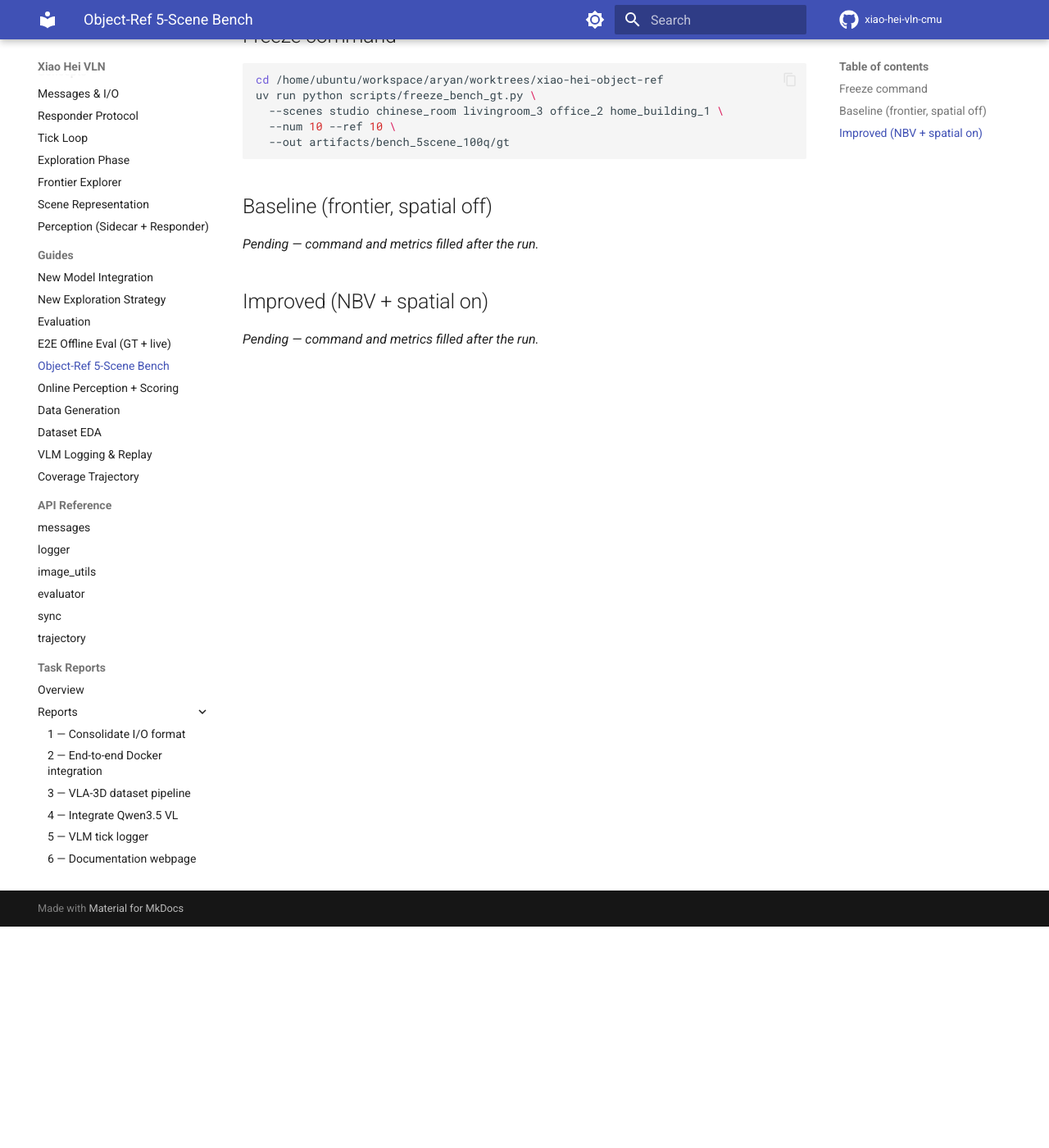
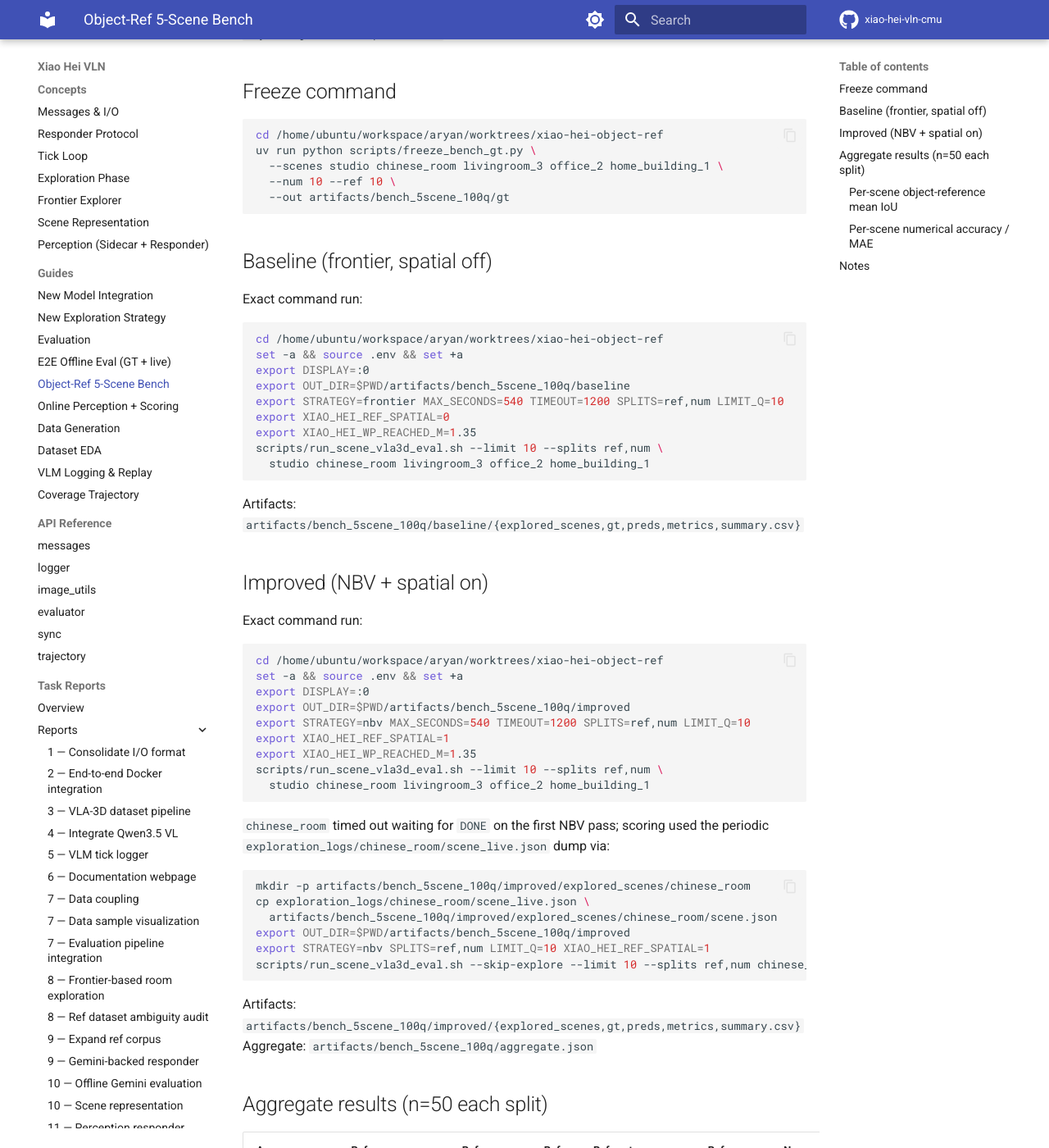
Before and after one commit to ginlov/xiao-hei-vln-cmu, an MkDocs documentation site: the page built from docs/OBJECT_REF_BENCH_5SCENE.md, in a window 1280 px wide and 1400 px high, scrolled down 270 px. Shown: the whole window at 82% size. Built offline with MkDocs 1.6.1 and Material for MkDocs 9.7.7, drawn with Linux system fonts in a browser that asks for light colours; comment, search, counter and statistics services are not loaded; some of the changed text lies outside the part shown.

Commit message:
docs: publish 5-scene 100-Q baseline vs improved bench results
Record exact commands and aggregate metrics for frontier vs NBV+spatial.

Co-authored-by: Cursor <cursoragent@cursor.com>

````diff
--- a/docs/OBJECT_REF_BENCH_5SCENE.md
+++ b/docs/OBJECT_REF_BENCH_5SCENE.md
@@ -2,7 +2,11 @@
 
 Frozen GT: first 10 ref + first 10 num per scene for
 `studio`, `chinese_room`, `livingroom_3`, `office_2`, `home_building_1`
-(50 + 50 = 100 questions). Same IDs scored on baseline and improved dumps.
+(50 + 50 = 100 questions). Same IDs scored on baseline and improved dumps
+(re-explore each arm separately).
+
+Worktree: `/home/ubuntu/workspace/aryan/worktrees/xiao-hei-object-ref`
+Branch: `aryan/object-ref-improvements`
 
 ## Freeze command
 
@@ -16,8 +20,82 @@ uv run python scripts/freeze_bench_gt.py \
 
 ## Baseline (frontier, spatial off)
 
-_Pending — command and metrics filled after the run._
+Exact command run:
+
+```bash
+cd /home/ubuntu/workspace/aryan/worktrees/xiao-hei-object-ref
+set -a && source .env && set +a
+export DISPLAY=:0
+export OUT_DIR=$PWD/artifacts/bench_5scene_100q/baseline
+export STRATEGY=frontier MAX_SECONDS=540 TIMEOUT=1200 SPLITS=ref,num LIMIT_Q=10
+export XIAO_HEI_REF_SPATIAL=0
+export XIAO_HEI_WP_REACHED_M=1.35
+scripts/run_scene_vla3d_eval.sh --limit 10 --splits ref,num \
+  studio chinese_room livingroom_3 office_2 home_building_1
+```
+
+Artifacts: `artifacts/bench_5scene_100q/baseline/{explored_scenes,gt,preds,metrics,summary.csv}`
 
 ## Improved (NBV + spatial on)
 
-_Pending — command and metrics filled after the run._
+Exact command run:
+
+```bash
+cd /home/ubuntu/workspace/aryan/worktrees/xiao-hei-object-ref
+set -a && source .env && set +a
+export DISPLAY=:0
+export OUT_DIR=$PWD/artifacts/bench_5scene_100q/improved
+export STRATEGY=nbv MAX_SECONDS=540 TIMEOUT=1200 SPLITS=ref,num LIMIT_Q=10
+export XIAO_HEI_REF_SPATIAL=1
+export XIAO_HEI_WP_REACHED_M=1.35
+scripts/run_scene_vla3d_eval.sh --limit 10 --splits ref,num \
+  studio chinese_room livingroom_3 office_2 home_building_1
+```
+
+`chinese_room` timed out waiting for `DONE` on the first NBV pass; scoring used the
+periodic `exploration_logs/chinese_room/scene_live.json` dump via:
+
+```bash
+mkdir -p artifacts/bench_5scene_100q/improved/explored_scenes/chinese_room
+cp exploration_logs/chinese_room/scene_live.json \
+  artifacts/bench_5scene_100q/improved/explored_scenes/chinese_room/scene.json
+export OUT_DIR=$PWD/artifacts/bench_5scene_100q/improved
+export STRATEGY=nbv SPLITS=ref,num LIMIT_Q=10 XIAO_HEI_REF_SPATIAL=1
+scripts/run_scene_vla3d_eval.sh --skip-explore --limit 10 --splits ref,num chinese_room
+```
+
+Artifacts: `artifacts/bench_5scene_100q/improved/{explored_scenes,gt,preds,metrics,summary.csv}`
+Aggregate: `artifacts/bench_5scene_100q/aggregate.json`
+
+## Aggregate results (n=50 each split)
+
+| Arm | Ref mean IoU | Ref SR@0.5 | Ref SR@0.25 | Ref center dist (m) | Ref challenge /2 | Num accuracy | Num MAE |
+|---|---:|---:|---:|---:|---:|---:|---:|
+| Baseline frontier | 0.0211 | 0.000 | 0.040 | 4.705 | 0.040 | 0.120 | 1.900 |
+| Improved NBV+spatial | 0.0019 | 0.000 | 0.000 | 4.737 | 0.000 | 0.140 | 1.980 |
+
+### Per-scene object-reference mean IoU
+
+| Scene | Baseline | Improved |
+|---|---:|---:|
+| studio | 0.0000 | 0.0063 |
+| chinese_room | 0.0552 | 0.0018 |
+| livingroom_3 | 0.0000 | 0.0000 |
+| office_2 | 0.0504 | 0.0000 |
+| home_building_1 | 0.0000 | 0.0012 |
+
+### Per-scene numerical accuracy / MAE
+
+| Scene | Baseline acc | Baseline MAE | Improved acc | Improved MAE |
+|---|---:|---:|---:|---:|
+| studio | 0.00 | 1.700 | 0.20 | 1.500 |
+| chinese_room | 0.10 | 0.900 | 0.10 | 0.900 |
+| livingroom_3 | 0.30 | 1.600 | 0.20 | 1.900 |
+| office_2 | 0.10 | 3.100 | 0.10 | 3.500 |
+| home_building_1 | 0.10 | 2.200 | 0.10 | 2.100 |
+
+## Notes
+
+- Compare mode is **re-explore**: dumps differ by design; question IDs are fixed.
+- Improved arm defaults: `STRATEGY=nbv`, `XIAO_HEI_REF_SPATIAL=1`, `XIAO_HEI_WP_REACHED_M=1.35`, NBV wall-view bias.
+- On this frozen 100-Q slice, improved ref mean IoU did **not** beat baseline; num accuracy edged up slightly (0.12 → 0.14). Studio-tuned focus-light gains from earlier work do not generalize to this multi-scene head-10 freeze.
````
